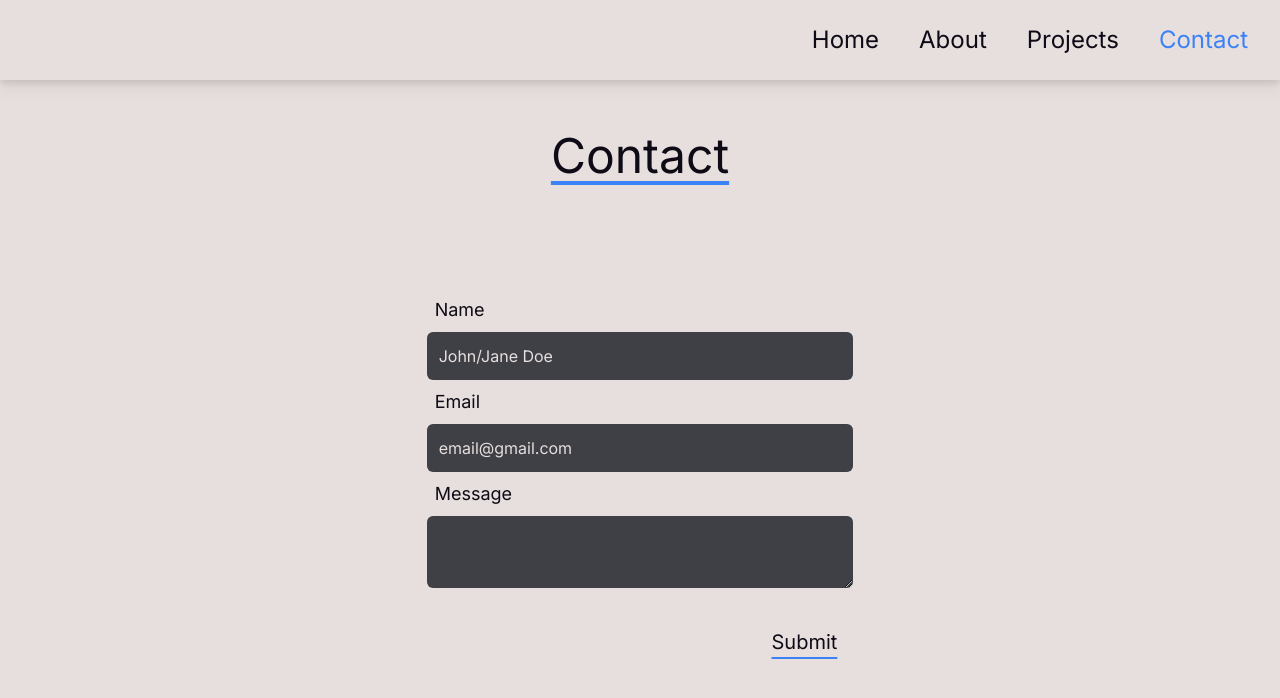
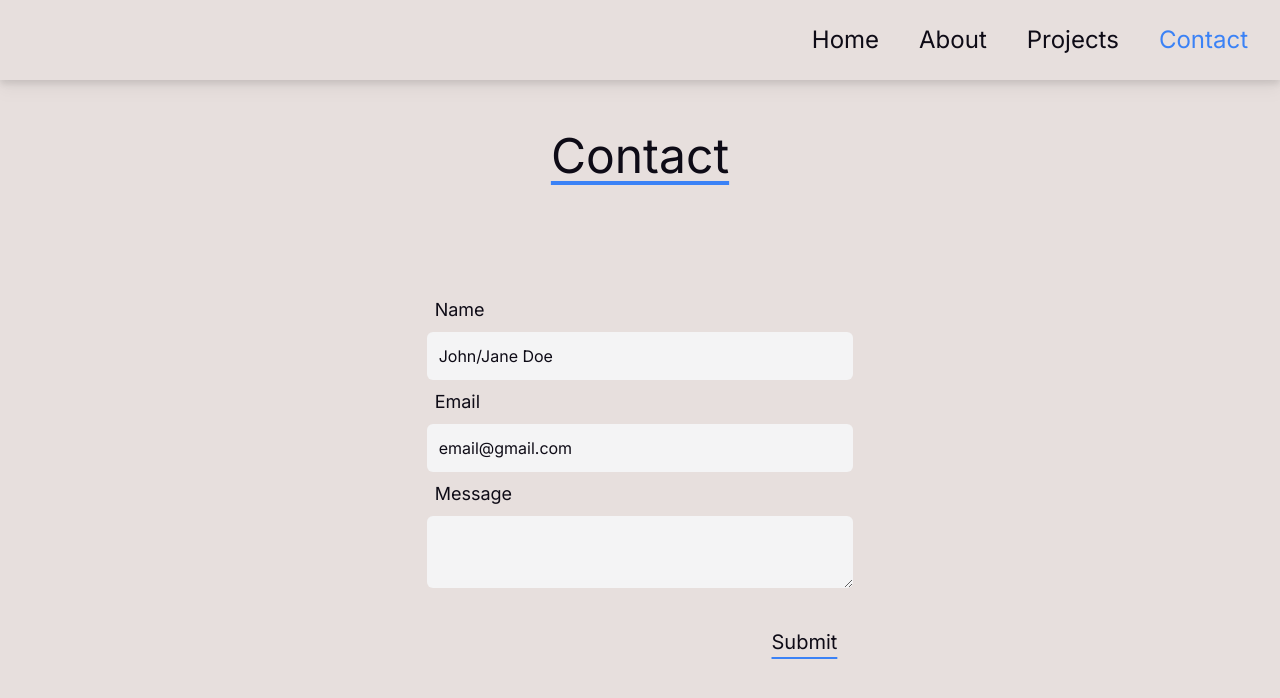
Before and after one commit to jenishpatel-jp/jenish-patel-portfolio, a Next.js app: page /contact in a window 1280 px wide. Shown: the top 698 px of the page. Built offline with nearby package versions, Linux system fonts and the light colour scheme.

Commit message:
Updated tee background colour of the inputs on the Contact page

```diff
--- a/src/app/(navigation)/contact/page.tsx
+++ b/src/app/(navigation)/contact/page.tsx
@@ -82,7 +82,7 @@ const Page = () => {
                 <label className='p-2 text-lg'>Name</label>
                 <input
                 placeholder='John/Jane Doe'
-                className={`p-3 focus:outline-blue bg-zinc-700 placeholder:text-stark rounded-md text-stark`}
+                className={`p-3 focus:outline-blue bg-zinc-100 placeholder:text-void rounded-md text-void`}
                 value={name}
                 onChange={handleNameChange}
                 name="user_name"
@@ -91,7 +91,7 @@ const Page = () => {
                 <label className='p-2 text-lg'>Email</label>
                 <input
                 placeholder='email@gmail.com'
-                className={`p-3 focus:outline-blue bg-zinc-700 placeholder:text-stark rounded-md text-stark`}
+                className={`p-3 focus:outline-blue bg-zinc-100 placeholder:text-void rounded-md text-void`}
                 value={email}
                 onChange={handleEmailChange}
                 name="user_email"
@@ -100,7 +100,7 @@ const Page = () => {
                 <label className='p-2 text-lg'>Message</label>
                 <textarea
                 name="message"
-                className={`p-3 focus:outline-blue bg-zinc-700 placeholder:text-stark rounded-md text-stark`}
+                className={`p-3 focus:outline-blue bg-zinc-100 placeholder:text-void rounded-md text-void`}
                 value={message}
                 onChange={handleMessageChange}
 
```
